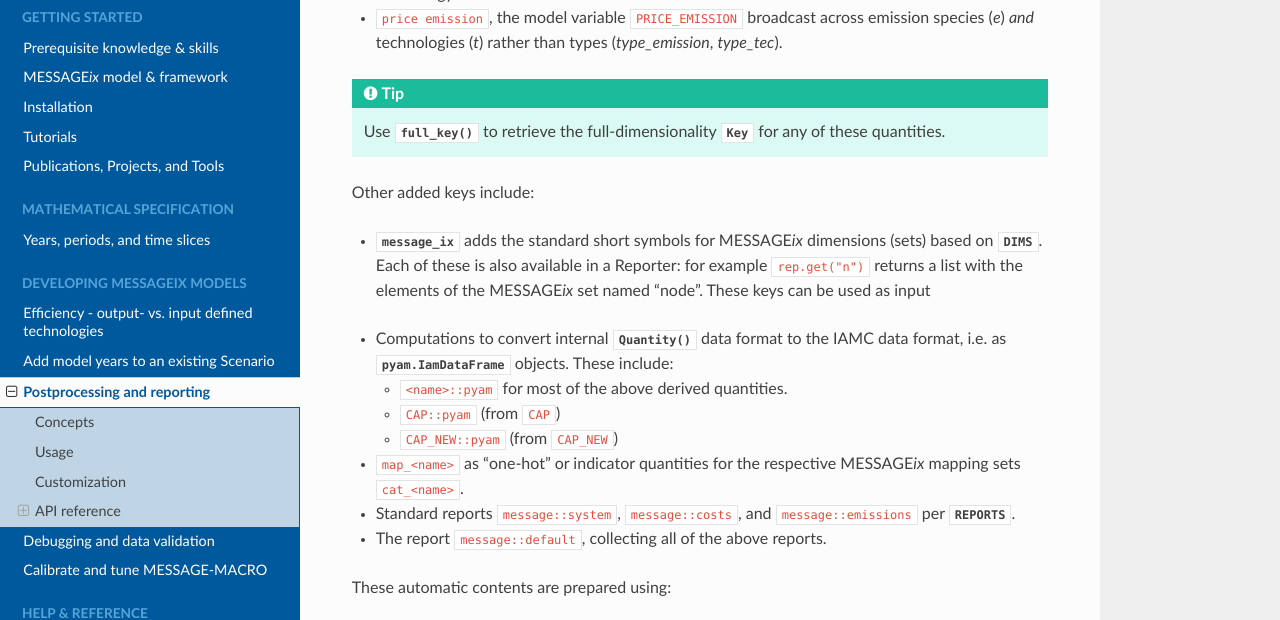
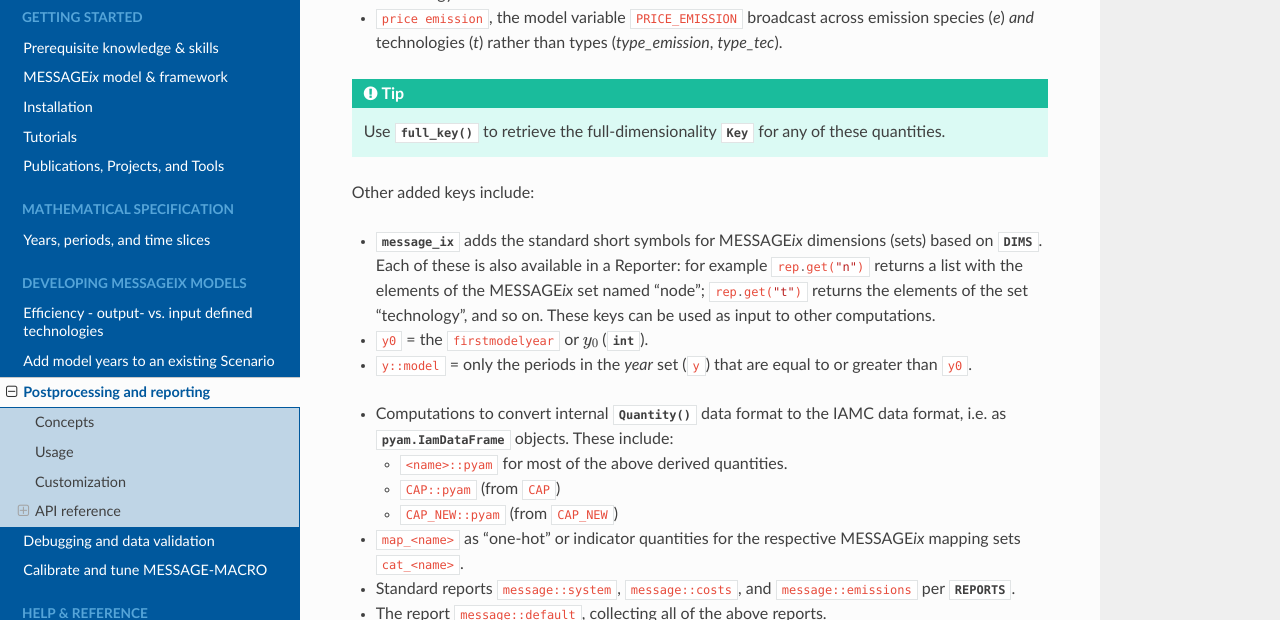
Before and after one commit to iiasa/message_ix, a Sphinx documentation site: the page built from doc/reporting.rst, in a window 1280 px wide and 900 px high, scrolled down 3991 px, cut to the strip 0-620 px from the top of the window. Built offline with Sphinx 7.4.7 and the Read the Docs theme 2.0.0, drawn with Linux system fonts in a browser that asks for light colours; pages that are not in the unit, such as notebooks, are missing from menus.

Commit message:
Add model_periods, y::model, y0 to docs

```diff
--- a/doc/reporting.rst
+++ b/doc/reporting.rst
@@ -179,8 +179,11 @@
 Other added keys include:
 
 - :mod:`message_ix` adds the standard short symbols for |MESSAGEix| dimensions (sets) based on :data:`DIMS`.
-  Each of these is also available in a Reporter: for example ``rep.get("n")`` returns a list with the elements of the |MESSAGEix| set named "node".
-  These keys can be used as input
+  Each of these is also available in a Reporter: for example :py:`rep.get("n")` returns a list with the elements of the |MESSAGEix| set named "node";
+  :py:`rep.get("t")` returns the elements of the set "technology", and so on.
+  These keys can be used as input to other computations.
+- ``y0`` = the ``firstmodelyear`` or :math:`y_0` (:class:`int`).
+- ``y::model`` = only the periods in the `year` set (``y``) that are equal to or greater than ``y0``.
 
 .. _default-reports:
 
@@ -258,6 +261,7 @@
 
    .. autosummary::
       as_message_df
+      model_periods
       plot_cumulative
       stacked_bar
 
```
